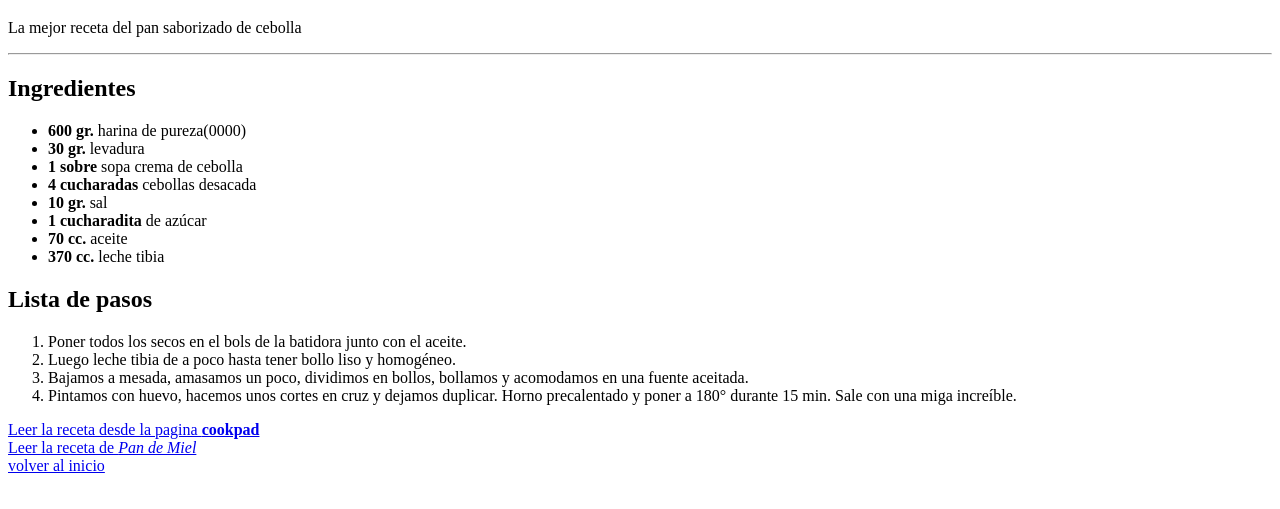
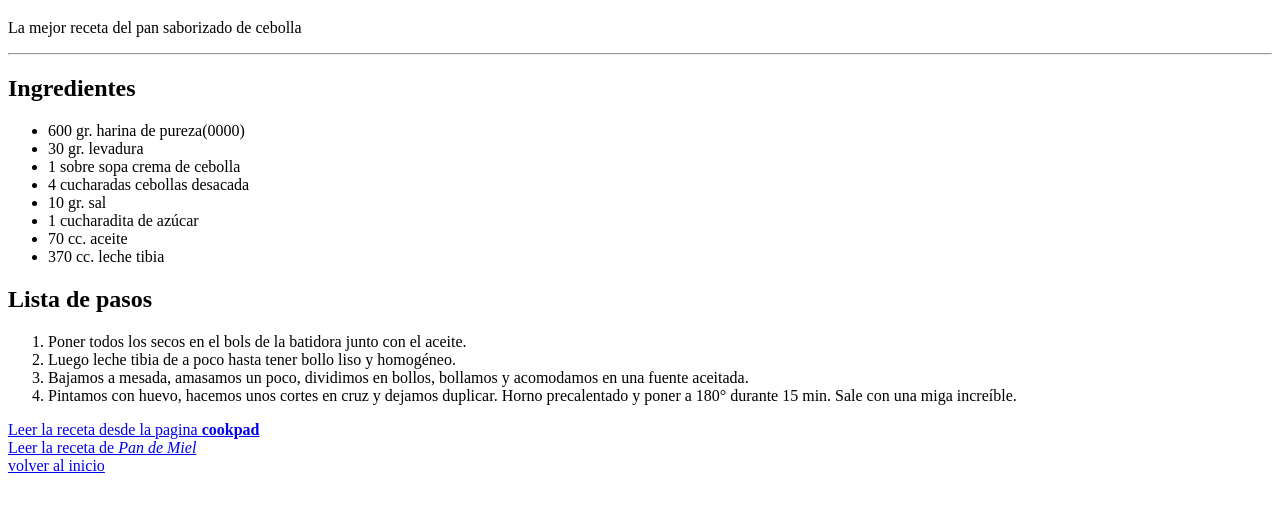
Before and after one commit to Noquedaotra/PotreroGRa2, a plain HTML site: page Tarea 1/public/Views/pandeCebolla.html in a window 1280 px wide. Shown: the part 61-570 px from the top of the page. Drawn offline with Linux system fonts and the light colour scheme.

Commit message:
Update pandeCebolla.html

```diff
--- a/Tarea 1/public/Views/pandeCebolla.html
+++ b/Tarea 1/public/Views/pandeCebolla.html
@@ -11,14 +11,14 @@
     <hr>
     <h2>Ingredientes</h2>
     <ul>
-        <li><b>600 gr. </b> harina de pureza(0000)</li>
-        <li><b>30 gr. </b> levadura</li>
-        <li><b>1 sobre </b> sopa crema de cebolla</li>
-        <li><b>4 cucharadas </b> cebollas desacada</li>
-        <li><b>10 gr. </b> sal</li>
-        <li><b>1 cucharadita</b> de azúcar</li>
-        <li><b>70 cc.</b> aceite</li>
-        <li><b>370 cc.</b> leche tibia</li>
+        <li>600 gr. harina de pureza(0000)</li>
+        <li>30 gr. levadura</li>
+        <li>1 sobre sopa crema de cebolla</li>
+        <li>4 cucharadas cebollas desacada</li>
+        <li>10 gr. sal</li>
+        <li>1 cucharadita de azúcar</li>
+        <li>70 cc. aceite</li>
+        <li>370 cc. leche tibia</li>
     </ul>
     <h2>Lista de pasos</h2>
     <ol type="1">
```
